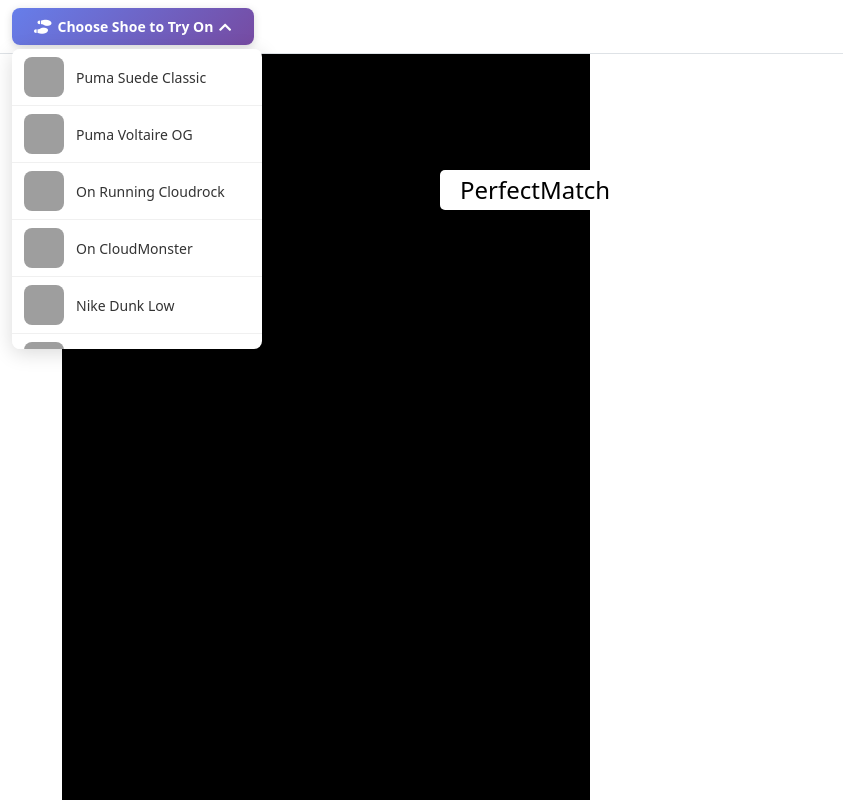
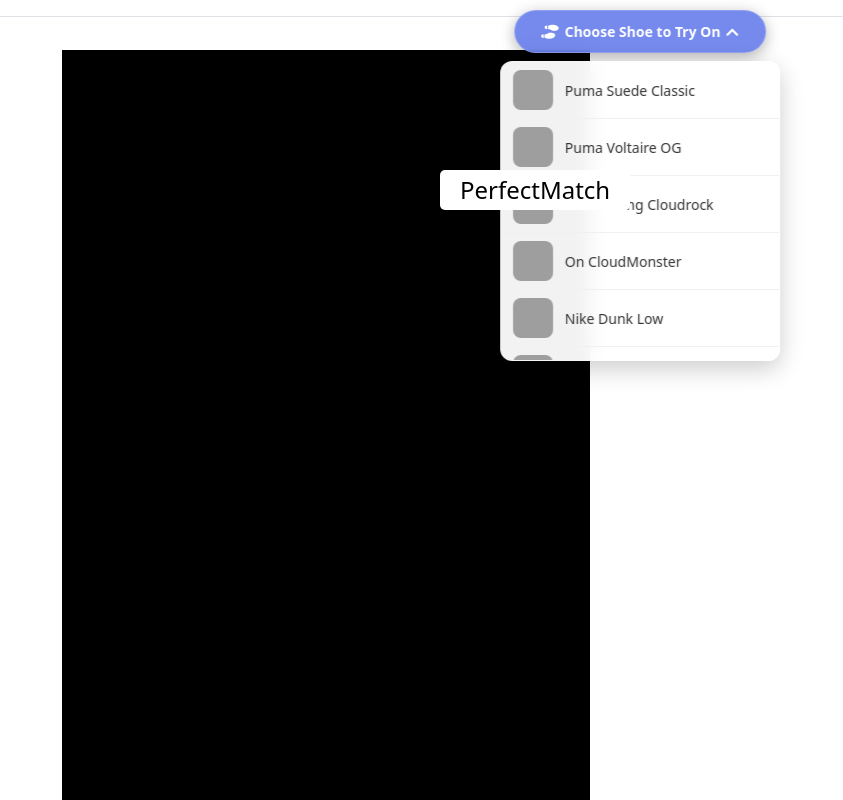
Before and after one commit to sheueying/AR-ShoeFit--main, a website built with webpack: page AR-ShoeFit/public/index.html in a window 1280 px wide. Both pictures are taken after a click on the button "Choose Shoe to Try On". Shown: the whole page, without its empty margins (0-843 px from the left). Built offline with nearby package versions, Linux system fonts and the light colour scheme; grey boxes are pictures that could not be loaded; what deepar would draw is missing.

Commit message:
add header menu

```diff
--- a/AR-ShoeFit/public/index.html
+++ b/AR-ShoeFit/public/index.html
@@ -122,30 +122,37 @@
       border-top-right-radius: 12px;
     }
 
-    /* Header menu styling */
+    /* Header menu styling - positioned inside camera area */
     .product-selector-header {
-      position: relative;
-      display: inline-block;
+      position: fixed;
+      top: 10px;
+      left: 50%;
+      transform: translateX(-50%);
+      z-index: 10000;
+      pointer-events: auto;
     }
 
     .product-menu-btn-header {
-      padding: 8px 16px;
+      padding: 10px 20px;
       font-size: 14px;
       font-weight: 600;
       border: none;
-      border-radius: 8px;
-      background: linear-gradient(135deg, #667eea 0%, #764ba2 100%);
+      border-radius: 25px;
+      background: rgba(102, 126, 234, 0.9);
+      backdrop-filter: blur(10px);
       color: white;
       cursor: pointer;
       display: flex;
       align-items: center;
-      box-shadow: 0 2px 8px rgba(0,0,0,0.15);
+      box-shadow: 0 4px 15px rgba(0,0,0,0.3);
       transition: all 0.3s ease;
+      border: 1px solid rgba(255, 255, 255, 0.2);
     }
 
     .product-menu-btn-header:hover {
-      transform: translateY(-1px);
-      box-shadow: 0 4px 12px rgba(0,0,0,0.2);
+      transform: translateY(-2px);
+      box-shadow: 0 6px 20px rgba(0,0,0,0.4);
+      background: rgba(102, 126, 234, 0.95);
     }
 
     .product-menu-btn-header i {
@@ -155,17 +162,19 @@
     .product-dropdown-header {
       position: absolute;
       top: 100%;
-      left: 0;
-      right: 0;
-      background: white;
-      border-radius: 8px;
-      box-shadow: 0 4px 20px rgba(0,0,0,0.15);
-      z-index: 1000;
+      left: 50%;
+      transform: translateX(-50%);
+      background: rgba(255, 255, 255, 0.95);
+      backdrop-filter: blur(10px);
+      border-radius: 12px;
+      box-shadow: 0 8px 25px rgba(0,0,0,0.2);
+      z-index: 10000;
       max-height: 300px;
       overflow-y: auto;
       display: none;
-      margin-top: 4px;
-      min-width: 250px;
+      margin-top: 8px;
+      min-width: 280px;
+      border: 1px solid rgba(255, 255, 255, 0.2);
     }
 
     .product-dropdown-header.show {
```
